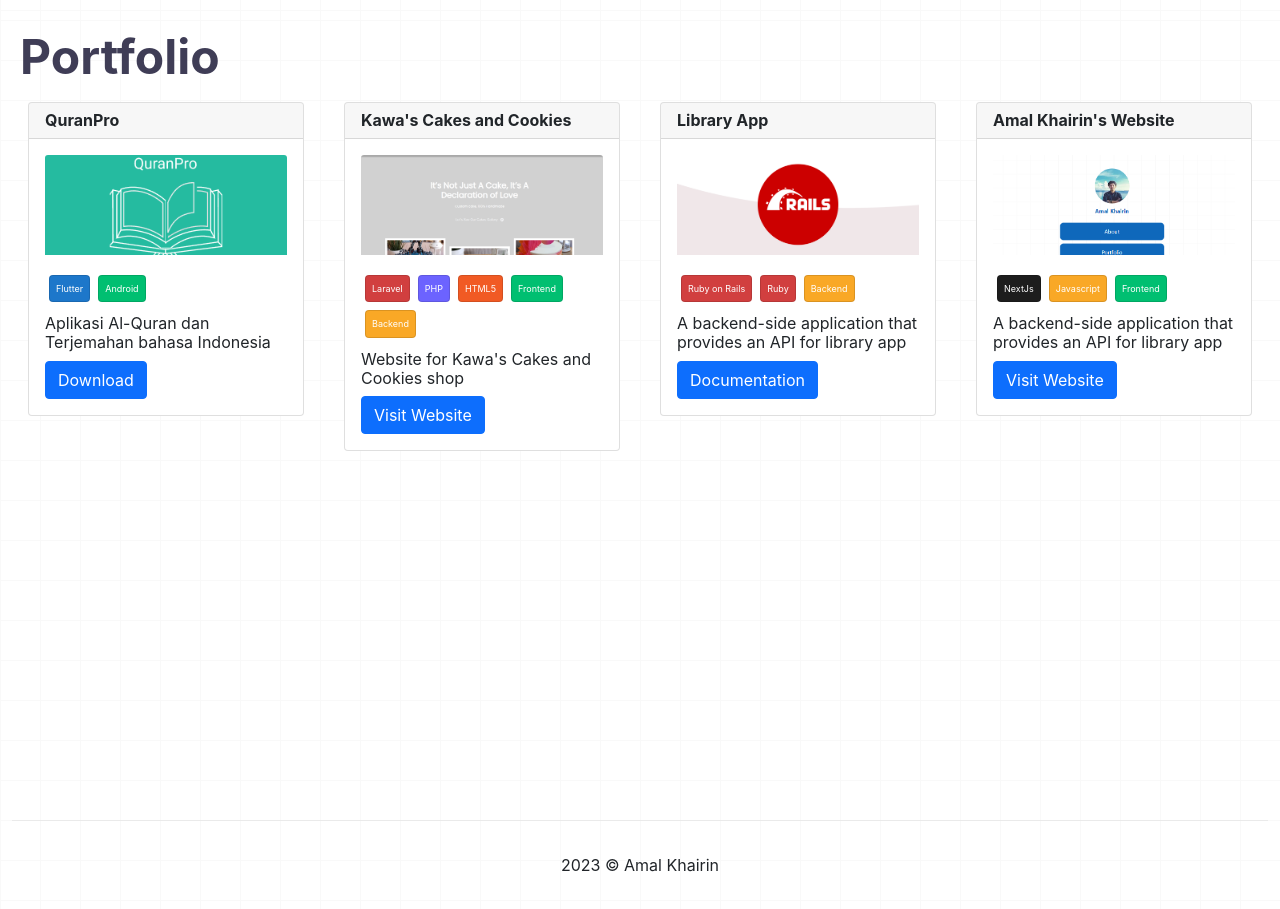
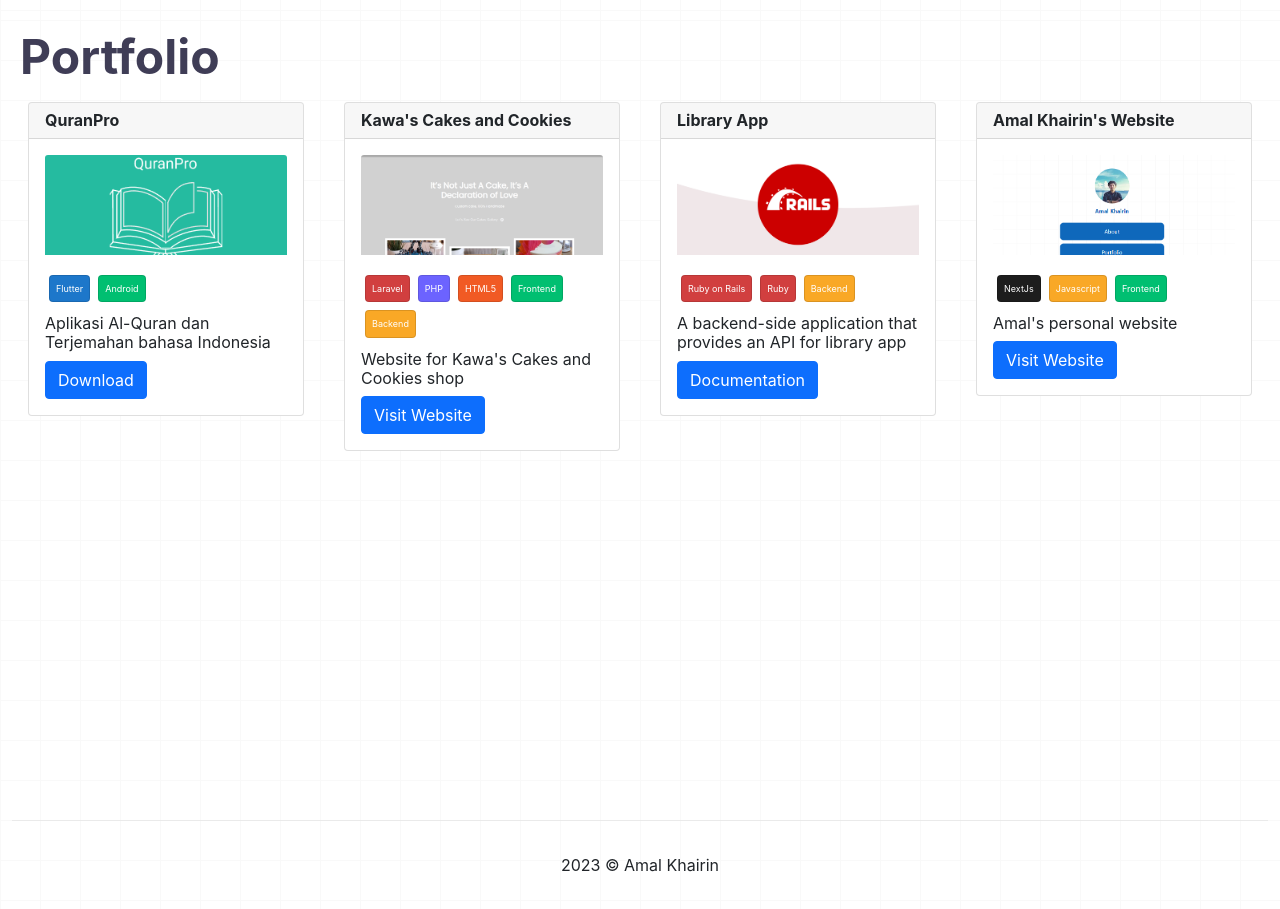
Before and after one commit to amalkhairin/next-js-web, a Next.js app: page /apps in a window 1280 px wide. Built offline with nearby package versions, Linux system fonts and the light colour scheme.

Commit message:
minor changes

```diff
--- a/pages/apps/index.js
+++ b/pages/apps/index.js
@@ -140,7 +140,7 @@
                                         </div>
                                     </div>
                                 </div>
-                                <h5 className="card-text pb-2">A backend-side application that provides an API for library app</h5>
+                                <h5 className="card-text pb-2">Amal&apos;s personal website</h5>
                                 <button onClick={() => handleClick(Constant.NEXT_URL)} className="btn btn-primary">Visit Website</button>
                             </div>
                         </div>
```
